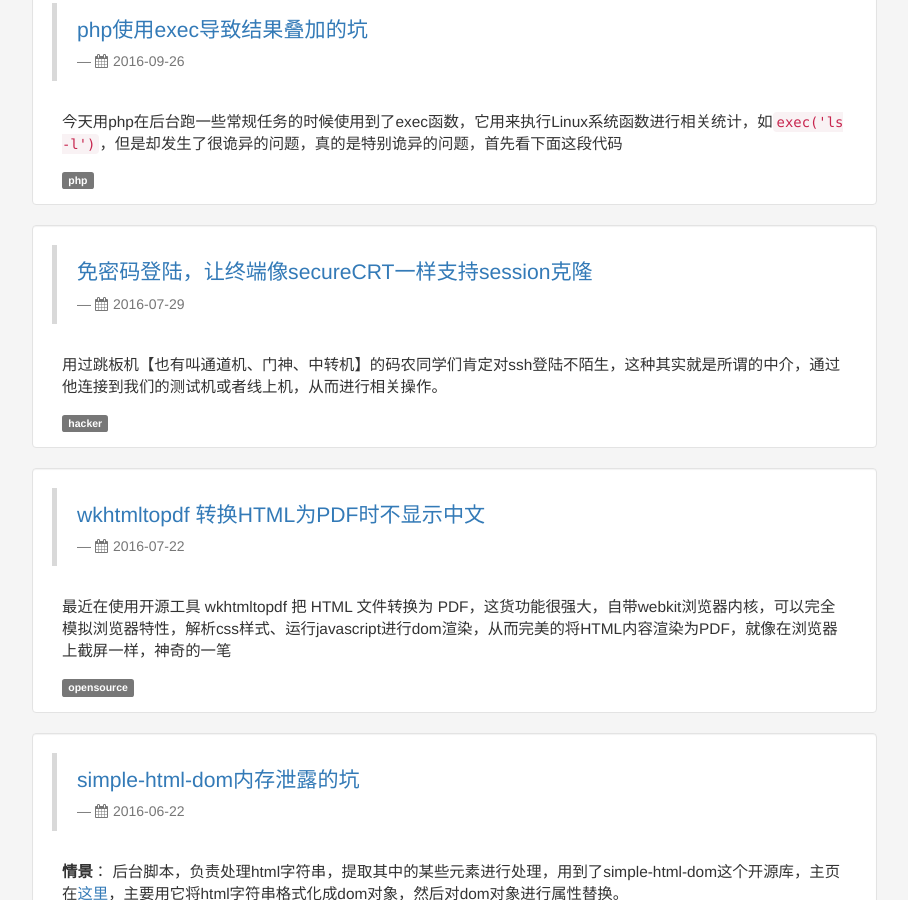
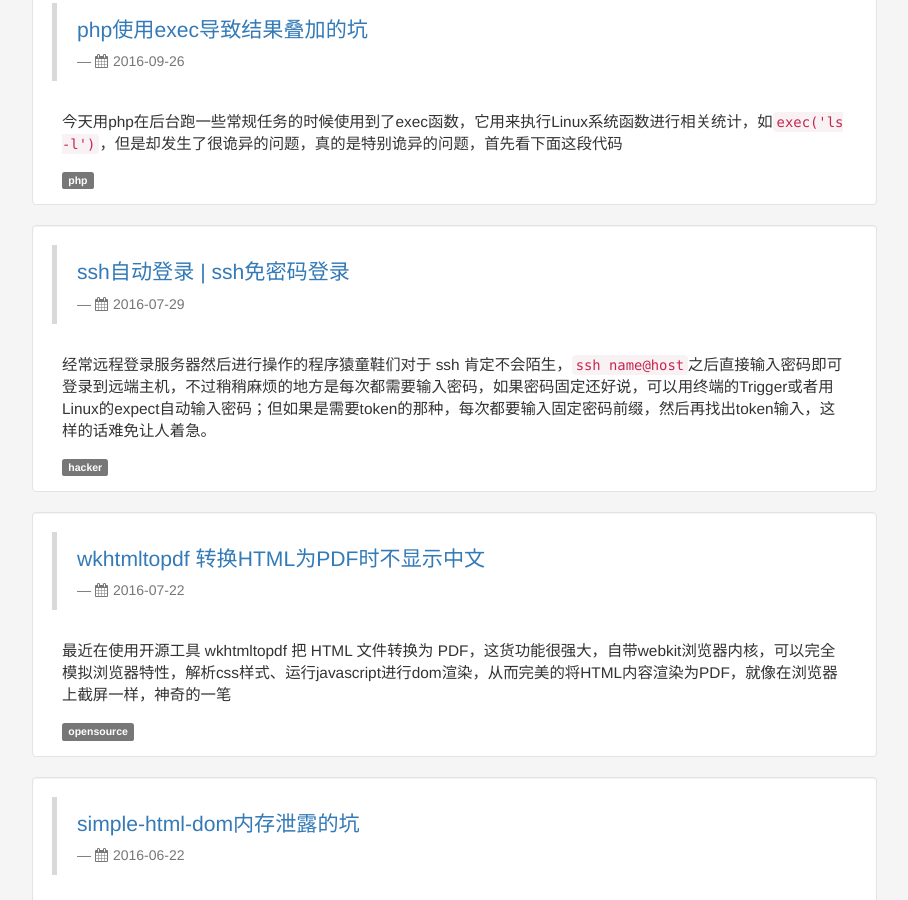
Before and after one commit to qishibo/qishibo.github.io, a Jekyll site: the page built from index.html, in a window 1280 px wide and 900 px high, scrolled down 1868 px. Shown: the whole window, without its empty margins (98-1006 px from the left). Built offline with Jekyll 4.4.1, drawn with Linux system fonts in a browser that asks for light colours; nearby versions of some CDN libraries; the list of posts is cut into pages by our own code.

Commit message:
session clone

````diff
--- a/_posts/2016-07-29-ssh-clone-session.md
+++ b/_posts/2016-07-29-ssh-clone-session.md
@@ -1,17 +1,62 @@
 ---
 layout: post
-title: 免密码登陆，让终端像secureCRT一样支持session克隆
+title: ssh自动登录 | ssh免密码登录
 comments: 1
 code: 1
-keywords: 免密码ssh, session clone, 克隆终端, secureCRT
-description: 让你的终端像securtCRT一样支持session克隆，登陆过之后，下次直接免密码ssh
+keywords: ssh自动登录, ssh免密码登录, session clone, 克隆终端
+description: ssh免密码登录，让你的终端像securtCRT一样支持session克隆，首次登陆过之后，再ssh直接自动登录
 tags: [hacker]
 ---
 
-用过跳板机【也有叫通道机、门神、中转机】的码农同学们肯定对ssh登陆不陌生，这种其实就是所谓的中介，通过他连接到我们的测试机或者线上机，从而进行相关操作。
+经常远程登录服务器然后进行操作的程序猿童鞋们对于 ssh 肯定不会陌生，`ssh name@host`之后直接输入密码即可登录到远端主机，不过稍稍麻烦的地方是每次都需要输入密码，如果密码固定还好说，可以用终端的Trigger或者用Linux的expect自动输入密码；但如果是需要token的那种，每次都要输入固定密码前缀，然后再找出token输入，这样的话难免让人着急。
 
->不过，这种登陆方式的密码一般不是固定的密码，通常是采用【固定密码+toke】的方式，即密码每次都不是固定的，那么终端中每次新打开一个tab都要重新输入固定密码，等待token变化，然后输入token，这样才能连接上，那么那么有没有类似于记住密码、只登陆一次再开新tab就不用输入的方法呢？？哈哈 ，作为一个懒惰的码农，我已经弄好了：
+> 那么有没有类似于记住密码的那种功能呢？只登陆一次再开新tab就能免密登录呢
+<br>或者类似secureCRT那样有个 clone session 的功能，直接能复制已经建立的连接呢
 
+-----
+
+当然是有的，作为一个懒惰的程序员，我已经帮你找好了，你有以下几种方法：
+
+### 1. 使用secureCRT
+
+> 没啥好说的，第一个tab需要输入密码，然后右键 clone session 即可复制当前连接到新tab
+<br>_既适合固定密码，也适合token密码_
+
+### 2. 使用iTem2
+
+> iTem 支持自动交互，比如它检测到屏幕有 password: 时，会自动输入你设置好的内容
+<br>_只是模拟人工输入而已，所以只支持固定密码_
+<br>Perferences -> Profiles -> Advanced -> Triggers
+
+![Triggers](http://ww1.sinaimg.cn/large/71405cably1ffilg5rc04j20pg0fqtbg.jpg)
+![Password](http://ww1.sinaimg.cn/large/71405cably1ffilgcp2xrj20mc09wtaf.jpg)
+
+下次你 `ssh qishibo@10.10.10.10` 的时候，iTem就会自动输入122345\n，最后`\n`等价于Enter
+
+### 3. 使用Expect 自动输入
+
+> Expect 是Linux 下的自动输入工具，跟iTem的Trigger很像，它会检测屏幕输出，符合规则的话输入密码
+<br> _同理，最适合与固定密码，不适合token密码_
+
+```shell
+#!/usr/bin/expect
+
+# 执行ssh 登录命令
+spawn ssh qishibo@10.10.10.10
+
+# 检测屏幕输出，如果发现 password: 字样
+expect "*password:"
+# 就会自动输入 123456\n
+send "123456\n"
+
+# 恢复用户交互，用户可以继续登录后的操作
+interact
+```
+
+### 4. sshConfig登录 - 强烈推荐
+
+> 类似于Cookie的方式，哈哈，登录一次，再ssh连接的话直接登录，无需密码~
+<br>我用的就是这个，_**既支持固定密码，也支持token密码**_
 
 `vi ~/.ssh/config`, 没有的话则创建一个，将下面的内容写入
 
@@ -21,6 +66,6 @@
 ControlPath ~/.ssh/master-%r@%h:%p
 ```
 
-恩恩，效果实现了，第一次登陆时放心的`ssh 你的机器`输入你的密码+token【或者直接是密码】，然后新打开一个tab，直接`ssh 你刚才的机器`, 看看还需要密码么？是不是直接就登陆进去了~
+第一次登陆时放心的`ssh qishibo@10.10.10.10`输入你的密码，然后新打开一个tab，再 ssh qishibo@10.10.10.10 , 看看还需要密码么？是不是直接就登陆进去了~
 
->其实他会在`~/.ssh`目录中生成一个类似`master-xx@10.112.12.113:21`的文件，记录的就是你已经登陆过这个了，姑且把它看成cookie吧，下次开新tab就能直接免密码了。
+>其实他会在`~/.ssh`目录中生成一个类似`master-qishibo@10.10.10.10:21`的文件，记录的就是你已经登陆过这个连接了，姑且把它看成Cookie吧，下次开新tab就能直接免密码了。
````
